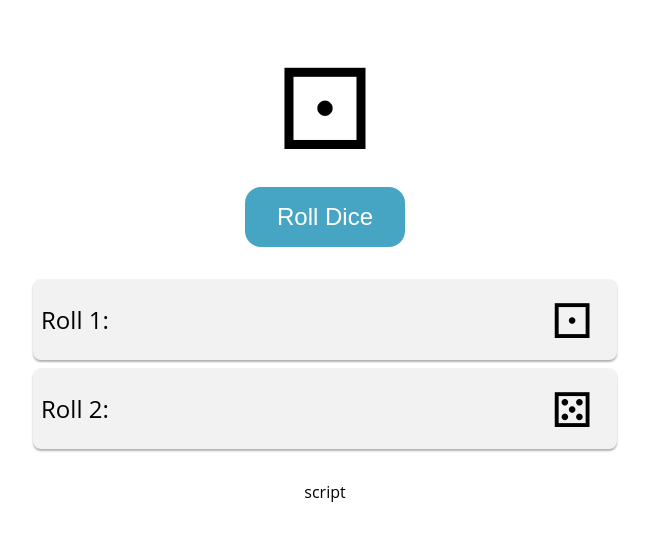
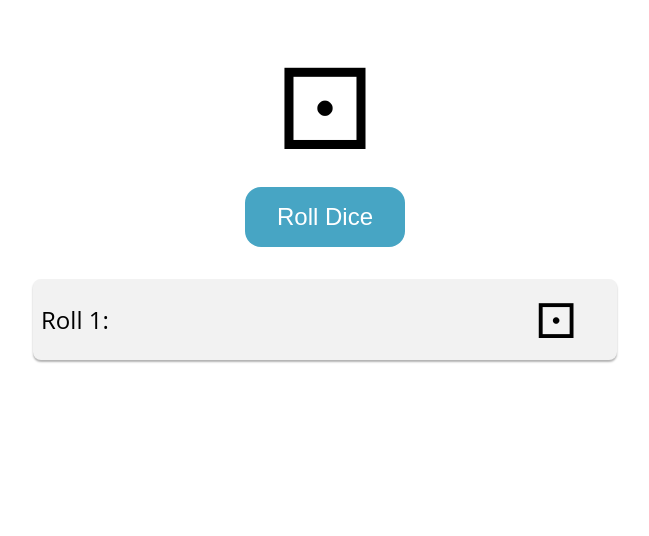
Before and after one commit to Demiourg/Dice-Roll-Simulator, a plain HTML site: page index.html in a window 1280 px wide. Both pictures are taken after a click on the button "Roll Dice". Shown: the part 100-636 px from the top of the page, without its empty margins (315-964 px from the left). Drawn offline with Linux system fonts and the light colour scheme.

Commit message:
add completion of js file

```diff
--- a/index.html
+++ b/index.html
@@ -12,9 +12,9 @@
     <div class="dice" id="dice">&#9860</div>
     <button id="roll-button">Roll Dice</button>
     <ul id="roll-history">
-      <li>Roll 1: <span>&#9856;</span></li>
-      <li>Roll 2: <span>&#9860;</span></li>
+   <!--    <li>Roll 1: <span>&#9856;</span></li>
+      <li>Roll 2: <span>&#9860;</span></li> -->
     </ul>
-    <script src="index.js" ></script>script
+    <script src="index.js" ></script>
   </body>
 </html>
--- a/index.js
+++ b/index.js
@@ -1,11 +1,28 @@
 const buttonEl = document.getElementById("roll-button");
 
 const diceEl = document.getElementById("dice");
+
+const rollHistoryEl = document.getElementById("roll-history");
+
+let historyList = [];
 
 function rollDice() {
   const rollResult = Math.floor(Math.random() * 6) + 1;
   const diceFace = getDiceFace(rollResult);
   diceEl.innerHTML = diceFace;
+  historyList.push(rollResult);
+  updateRollHistory();
+}
+
+function updateRollHistory() {
+  rollHistoryEl.innerHTML = "";
+  for (let i = 0; i < historyList.length; i++) {
+    const listItem = document.createElement("li");
+    listItem.innerHTML = `Roll ${i + 1}: <span>${getDiceFace(
+      historyList[i]
+    )}<span>`;
+    rollHistoryEl.appendChild(listItem);
+  }
 }
 
 function getDiceFace(rollResult) {
```
